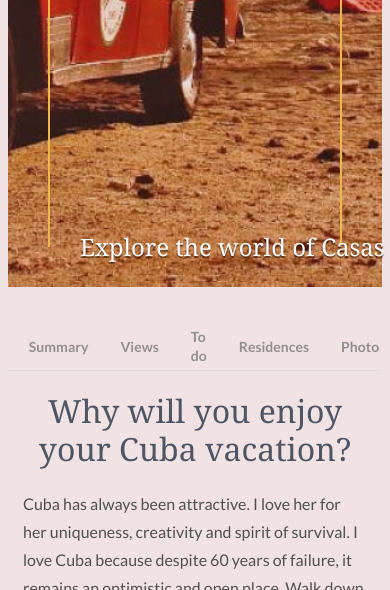
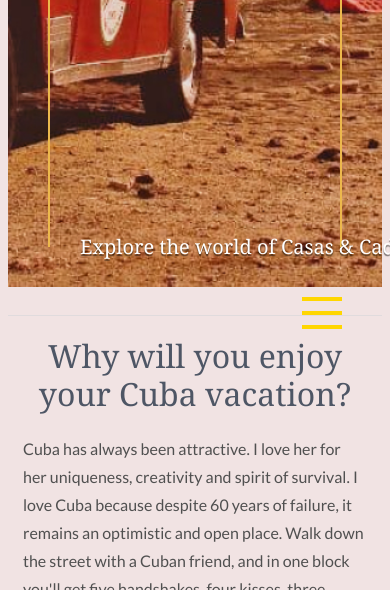
Before and after one commit to housesoul/Cuba, a plain HTML site: page index.html in a window 390 px wide. Shown: the part 565-1155 px from the top of the page. Drawn offline with nearby package versions, Linux system fonts and the light colour scheme.

Commit message:
3rd commit

```diff
--- a/css/style.css
+++ b/css/style.css
@@ -349,3 +349,37 @@ margin-right: 30px;
     font-size: 14px;
     line-height: 19px;
 }
+.menu_btn{
+    display:none;
+}
+
+
+@media(max-width:700px){
+    .header_title{
+        font-size: 120px;
+        line-height: 150px;
+    }
+    .header_text{
+        font-size: 20px;
+    }
+    .menu{
+        position: relative;
+    }
+    .menu_btn{
+        display: block;
+        width: 40px;
+        cursor: pointer;
+        position: absolute;
+        right: 40px;
+        top: 10px;
+    }
+    .menu_btn span{
+        display: block;
+        margin-bottom: 10px;
+        background-color: #FFD600;
+        height: 4px;
+    }
+    .menu_list{
+        display: none;
+    }
+}
--- a/index.html
+++ b/index.html
@@ -27,6 +27,11 @@
         </div>
 
         <nav class="menu">
+            <div class="menu_btn">
+                <span></span>
+                <span></span>
+                <span></span>
+            </div>
             <ul class="menu_list">
                 <li class="menu_list-item">
                     <a class="menu_list-link" href="#">Weather</a>
--- a/js/main.js
+++ b/js/main.js
@@ -1,5 +1,9 @@
 
-$('.photo_slider').slick({
-    prevArrow: '<img class="slick-prev" src="images/arrow-left.jpg" alt="">',
-    nextArrow: '<img class="slick-next" src="images/arrow-right.jpg" alt="">',
-});
+    $('.photo_slider').slick({
+        prevArrow: '<img class="slick-prev" src="images/arrow-left.jpg" alt="">',
+        nextArrow: '<img class="slick-next" src="images/arrow-right.jpg" alt="">',
+    });
+
+    $('.menu_btn').on('click',function(){
+        $('.menu_list').slideToggle();
+    });
```
